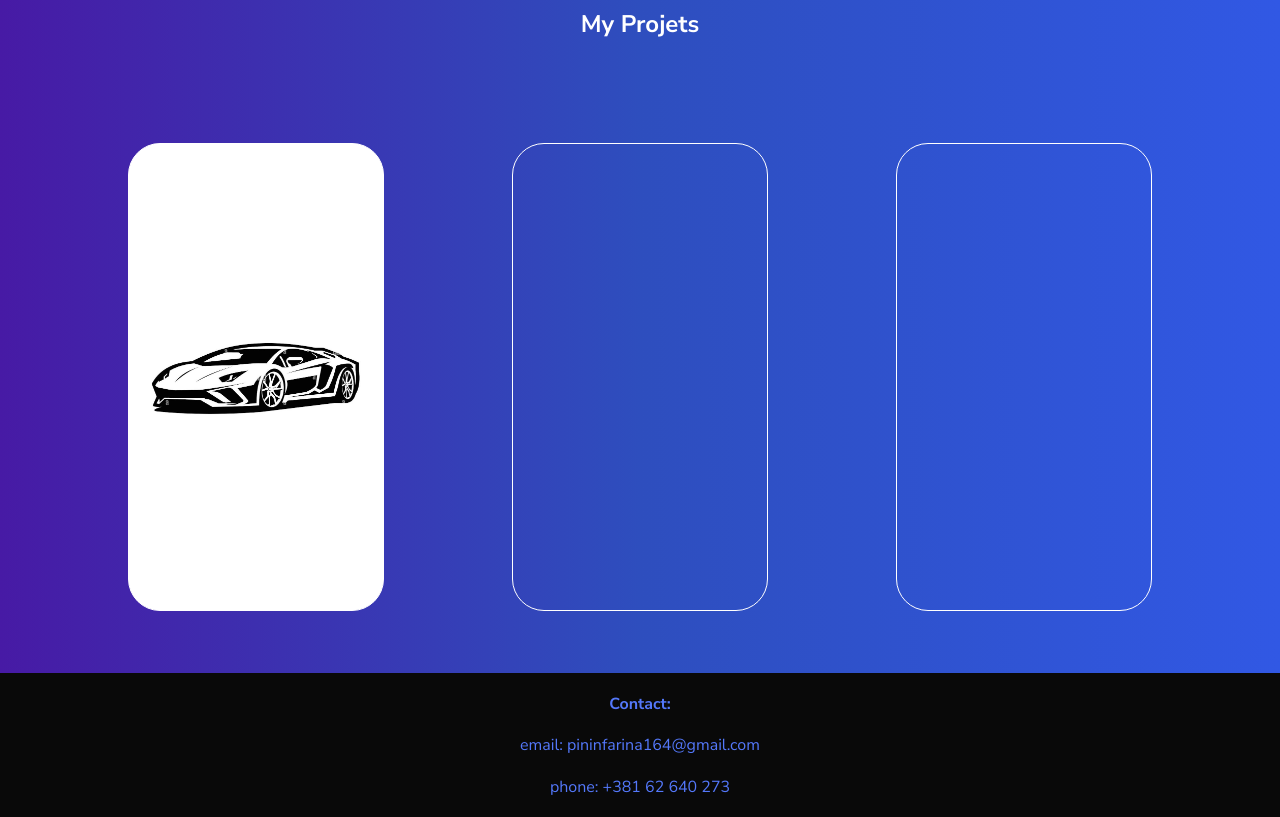
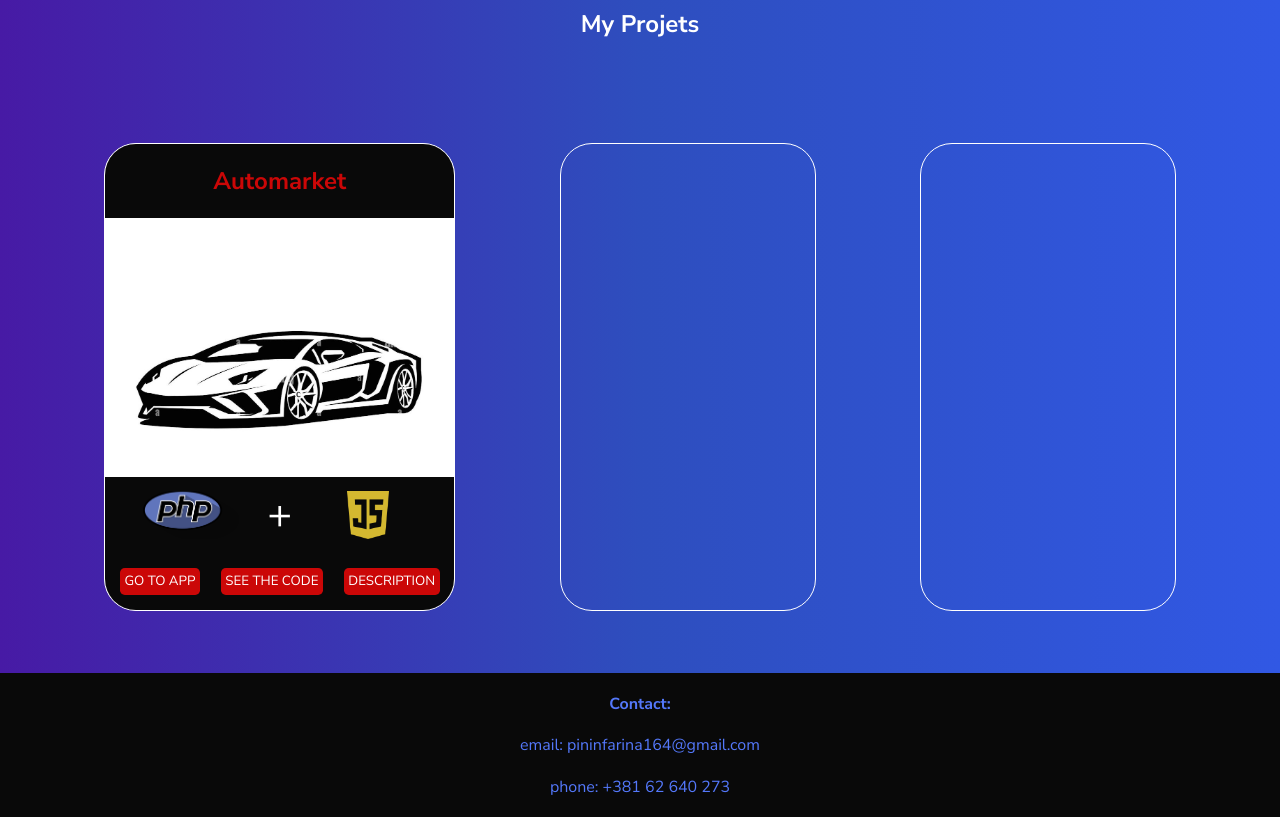
Before and after one commit to BojanDjurdjevic/MyPortfolio, a plain HTML site: page index.html in a window 1280 px wide. Shown: the part 927-1744 px from the top of the page. Drawn offline with Linux system fonts and the light colour scheme.

Commit message:
Project card first

```diff
--- a/index.html
+++ b/index.html
@@ -49,7 +49,21 @@
         <h2>My Projets</h2>
         <div id="works">
             <div id="auto" class="work">
-
+                <div id="autohead">
+                    <h2>Automarket</h2>
+                </div>
+                <div class="actions">
+                    <div class="tools">
+                        <div class="php"></div>
+                        +
+                        <div class="js"></div>
+                    </div>
+                    <div>
+                        <button><a href="http://bojan_dev.mooo.com/index.php" target="_blank">GO TO APP</a></button>
+                        <button><a href="https://github.com/BojanDjurdjevic/automarche" target="_blank">SEE THE CODE</a></button>
+                        <button>DESCRIPTION</button>
+                    </div>
+                </div>
             </div>
             <div id="todo" class="work">
 
--- a/main/main.css
+++ b/main/main.css
@@ -138,10 +138,62 @@ video {
     border-radius: 2rem;
     transition: width 2s, height 2s;
     transition-timing-function: linear;
+    overflow: hidden;
 }
 .work:hover {
     width: 21%;
     height: 98%;
+}
+#autohead {
+    background-color: #090909;
+    color: rgb(203, 7, 7);
+    width: 100%;
+    height: 15%;
+    display: flex;
+    justify-content: center;
+    align-items: center;
+    padding: 1rem;
+}
+.actions {
+    display: flex;
+    flex-direction: column;
+    justify-content: space-evenly;
+    align-items: center;
+    width: 100%;
+    min-height: 30%;
+    background-color: #090909;
+    padding: 0.6rem;
+    font-size: 2.6rem;
+}
+.actions button {
+    background-color: rgb(203, 7, 7);
+    color: white;
+    padding: 0.3rem;
+    border: none;
+    border-radius: 0.3rem;
+    margin: 0.3rem;
+}
+.tools {
+    display: flex;
+    justify-content: space-evenly;
+    align-items: center;
+    width: 100%;
+}
+.php {
+    background-image: url(../pictures/PHP-Logo-PNG.png);
+    background-position: center;
+    background-repeat: no-repeat;
+    background-size: cover;
+    width: 6rem;
+    height: 3rem;
+}
+.js {
+    background-image: url(../pictures/js.png);
+    background-position: center;
+    background-repeat: no-repeat;
+    background-size: contain;
+    width: 6rem;
+    height: 3rem;
 }
 footer {
     display: flex;
```
